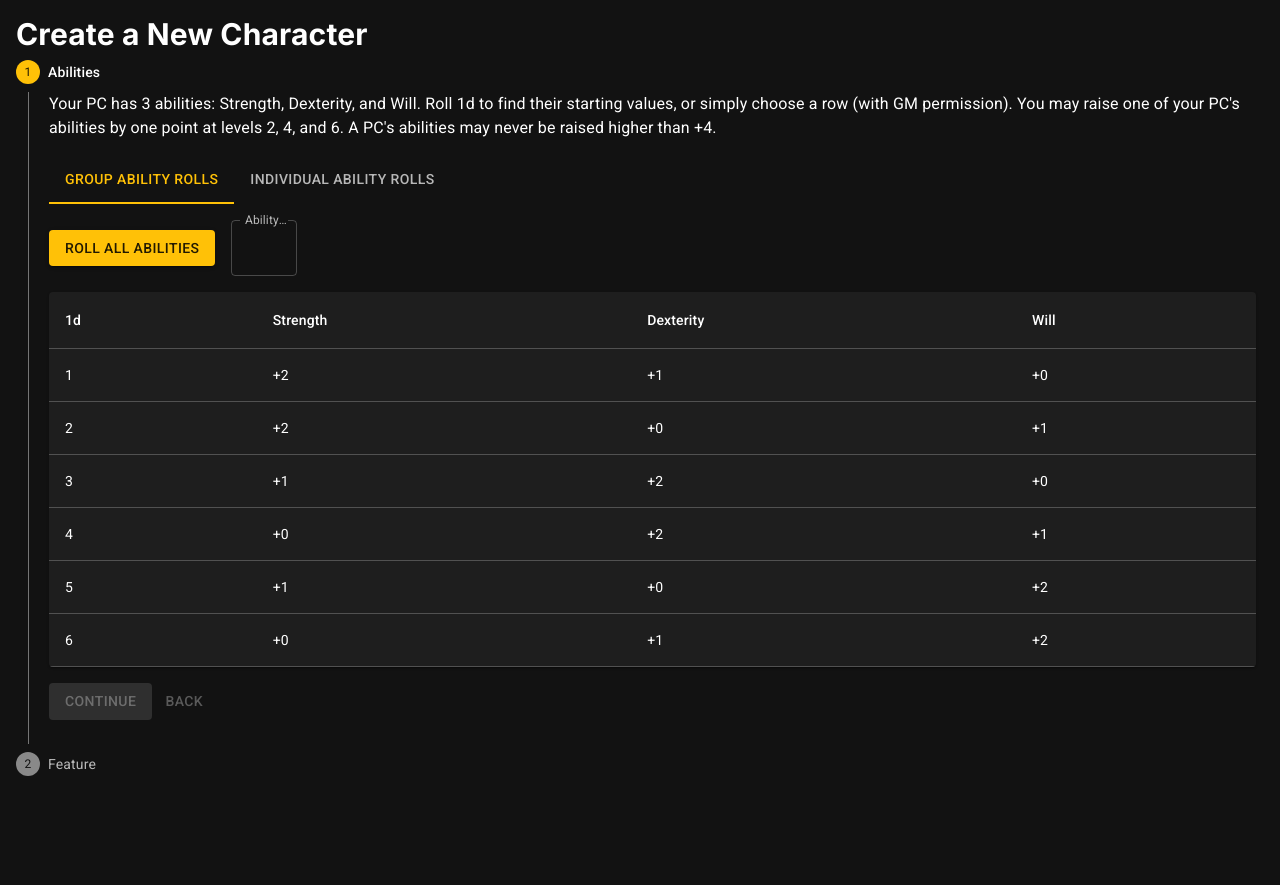
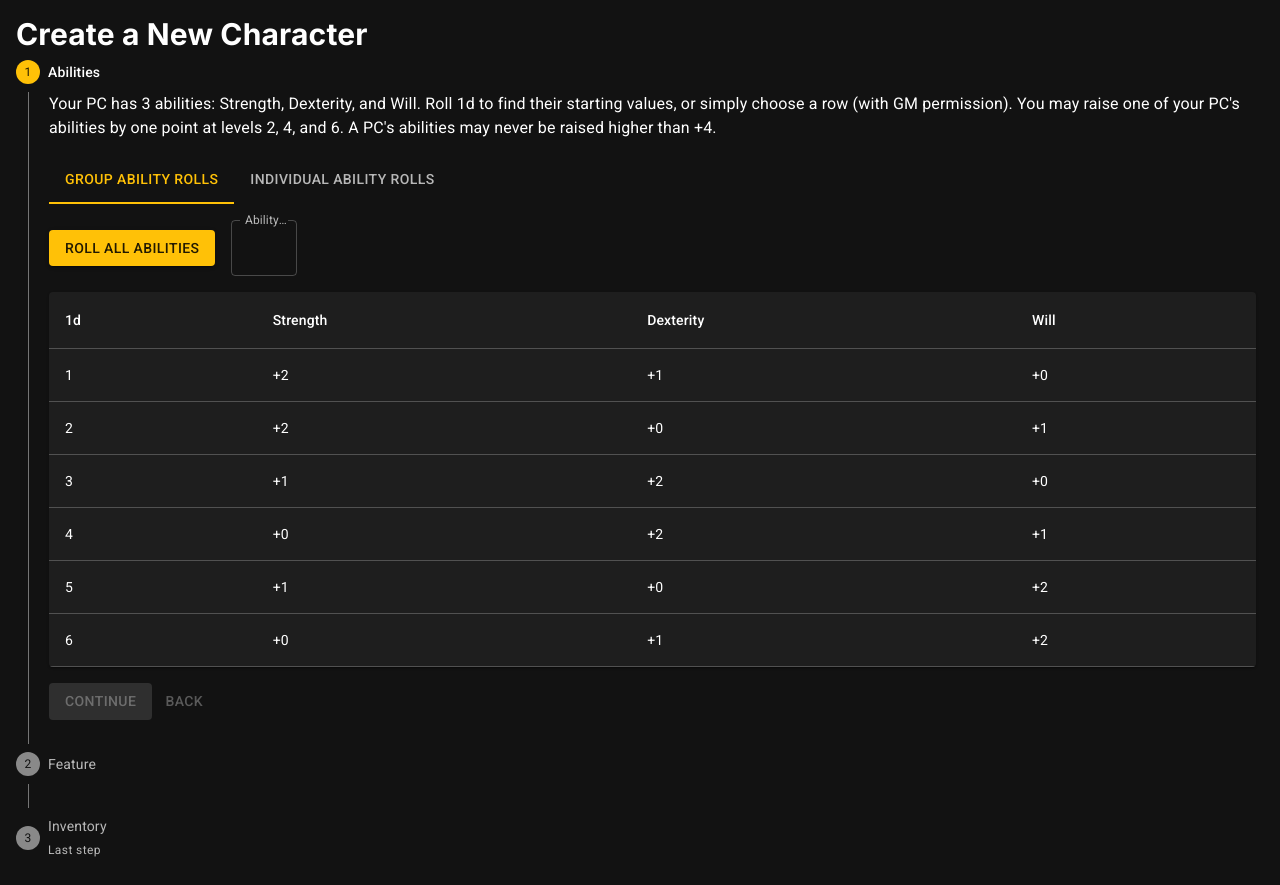
Before and after one commit to gvorbeck/glyph-quest, a Next.js app: page /characters/new in a window 1280 px wide. Before the commit the page ends 800 px from the top, so only its background shows below. Built offline with nearby package versions, Linux system fonts and the light colour scheme; no server answers.

Commit message:
scaffolding for inventory

```diff
--- a/src/components/CharacterForm/CharacterForm.tsx
+++ b/src/components/CharacterForm/CharacterForm.tsx
@@ -16,6 +16,7 @@ import {
 } from "@mui/material";
 import StepAbilities from "./StepAbilities";
 import StepFeature from "./StepFeature";
+import StepInventory from "./StepInventory";
 
 const characterBlank: Character = {
   abilities: {
@@ -61,6 +62,14 @@ export default function CharacterForm() {
       description: "Your PC begins with one of the following features",
       content: (
         <StepFeature character={character} setCharacter={setCharacter} />
+      ),
+    },
+    {
+      label: "Inventory",
+      description:
+        "Record the location of all items, armor, and weapons on your character. Items can be stored in the following locations: hands, worn, belt, or in a backpack. Belts can hold up to two items, while backpacks can carry whatever a typical backpack could reasonably fit. PCs start with the following equipment: light armor (+1 armor), a shield (+1 armor, 1 hand), and two weapons.",
+      content: (
+        <StepInventory character={character} setCharacter={setCharacter} />
       ),
     },
   ];
--- /dev/null
+++ b/src/components/CharacterForm/StepInventory.tsx
@@ -0,0 +1,19 @@
+import { Character } from "@/types/character";
+
+type StepInventoryProps = {
+  character: Character;
+  setCharacter: React.Dispatch<React.SetStateAction<Character>>;
+};
+
+const StepInventory: React.FC<StepInventoryProps> = ({
+  character,
+  setCharacter,
+}) => {
+  return (
+    <div>
+      <h1>StepInventory</h1>
+    </div>
+  );
+};
+
+export default StepInventory;
```
